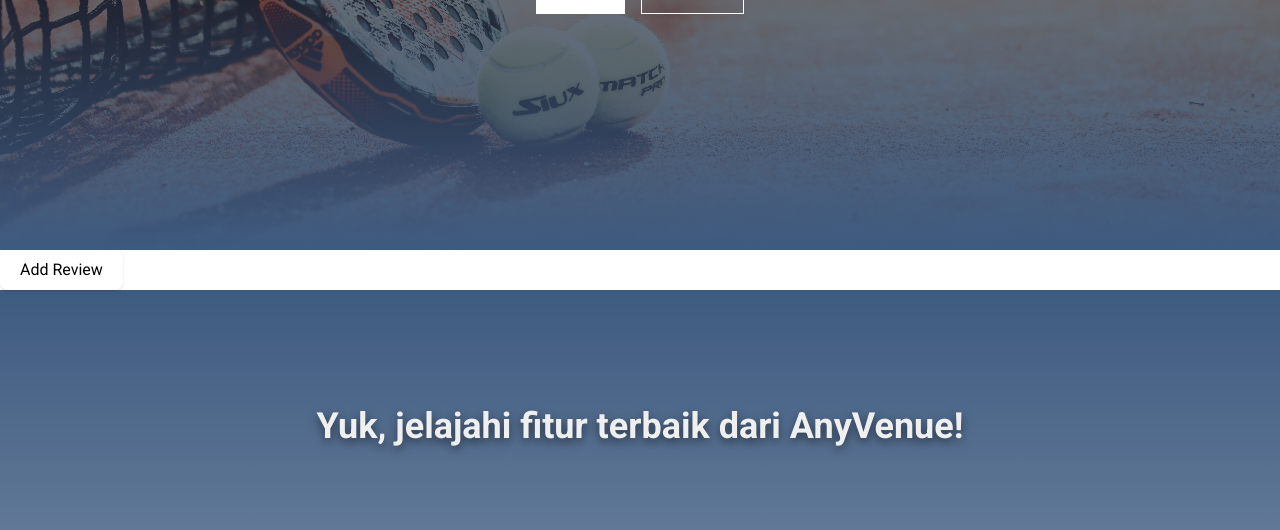
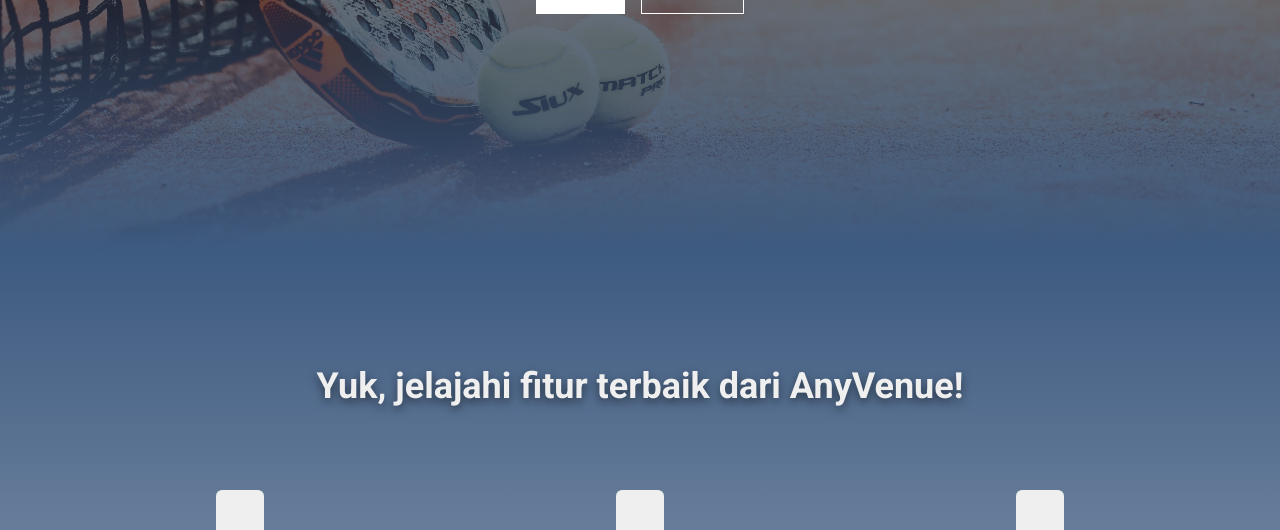
Before and after one commit to pbp-kelompok-b10/any-venue, a Django app: page / in a window 1280 px wide. Shown: the part 550-1080 px from the top of the page. Run offline with Django 5.2, Linux system fonts and the light colour scheme; grey boxes labelled with a size stand in for pictures from a placeholder-image service; some libraries are stand-ins or nearby versions.

Commit message:
clean up landing page

```diff
--- a/landing/templates/hello_world.html
+++ /dev/null
@@ -1 +0,0 @@
-<h1>Hello World lagi</h1>
--- a/landing/templates/landing.html
+++ b/landing/templates/landing.html
@@ -7,11 +7,6 @@
 
 <!-- Section 1: Header -->
 {% include "sections/header.html" %}
-
-<!-- Button to open modal -->
-<button onclick="showAddReviewModal()" class="px-5 py-2 bg-Color-Neutral-Darkest text-Color-White rounded-lg shadow">
-    Add Review
-</button>
 
 <!-- Section 2: Features Preview -->
 {% include "sections/features_preview.html" %}
```
